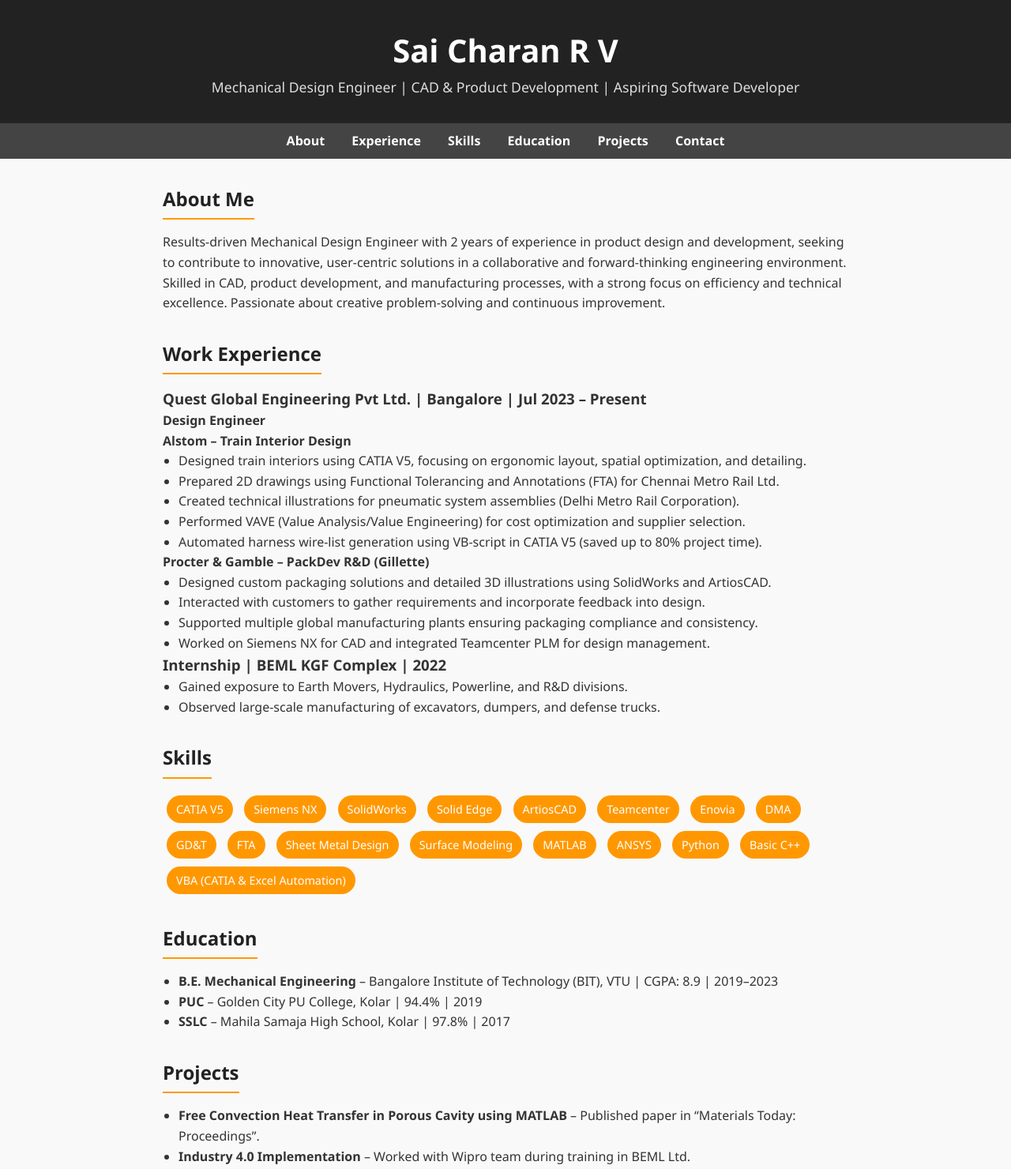
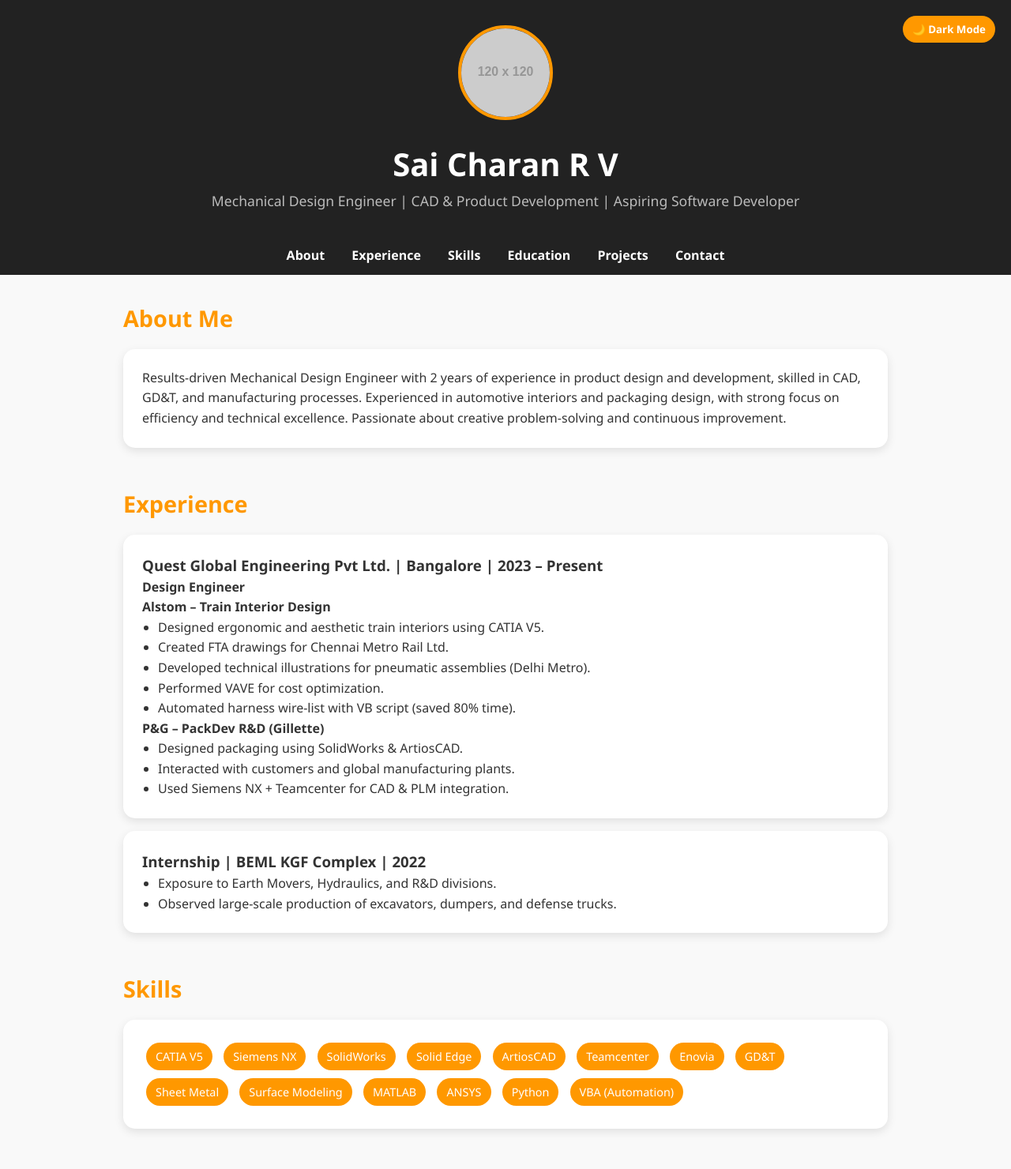
Before and after one commit to saicharan-mech/Profile, a plain HTML site: page index.html in a window 1280 px wide. Shown: the top 1480 px of the page at 79% size. Drawn offline with Linux system fonts and the light colour scheme; placeholder pictures from the web are drawn by us.

Commit message:
Update index.html

```diff
--- a/index.html
+++ b/index.html
@@ -5,24 +5,132 @@
   <meta name="viewport" content="width=device-width, initial-scale=1.0">
   <title>Sai Charan | Portfolio</title>
   <style>
+    :root {
+      --bg: #f9f9f9;
+      --text: #333;
+      --card-bg: #fff;
+      --accent: #ff9800;
+      --nav-bg: #222;
+      --nav-text: #fff;
+    }
+    body.dark {
+      --bg: #121212;
+      --text: #eee;
+      --card-bg: #1e1e1e;
+      --accent: #ff9800;
+      --nav-bg: #000;
+      --nav-text: #ddd;
+    }
+
     * { margin: 0; padding: 0; box-sizing: border-box; font-family: "Segoe UI", Arial, sans-serif; }
-    body { background: #f9f9f9; color: #333; line-height: 1.6; }
-    header { background: #222; color: #fff; padding: 2rem 1rem; text-align: center; }
+    body { background: var(--bg); color: var(--text); line-height: 1.6; transition: 0.3s; }
+
+    header {
+      background: var(--nav-bg);
+      color: var(--nav-text);
+      text-align: center;
+      padding: 2rem 1rem;
+      position: relative;
+    }
+    header img {
+      width: 120px;
+      height: 120px;
+      border-radius: 50%;
+      border: 4px solid var(--accent);
+      margin-bottom: 1rem;
+    }
     header h1 { font-size: 2.5rem; }
-    header p { font-size: 1.1rem; color: #ddd; }
-    nav { background: #444; text-align: center; padding: 0.6rem; }
-    nav a { color: #fff; margin: 0 15px; text-decoration: none; font-weight: bold; }
-    nav a:hover { color: #ff9800; }
-    section { max-width: 900px; margin: 2rem auto; padding: 0 1rem; }
-    section h2 { color: #222; margin-bottom: 1rem; border-bottom: 2px solid #ff9800; display: inline-block; padding-bottom: 5px; }
+    header p { font-size: 1.1rem; color: #bbb; }
+
+    nav {
+      background: var(--nav-bg);
+      text-align: center;
+      padding: 0.7rem;
+      position: sticky;
+      top: 0;
+      z-index: 100;
+    }
+    nav a {
+      color: var(--nav-text);
+      margin: 0 15px;
+      text-decoration: none;
+      font-weight: bold;
+      transition: 0.3s;
+    }
+    nav a:hover { color: var(--accent); }
+
+    .container {
+      max-width: 1000px;
+      margin: 2rem auto;
+      padding: 0 1rem;
+    }
+    section {
+      margin-bottom: 3rem;
+      animation: fadeIn 1s ease-in;
+    }
+    section h2 {
+      margin-bottom: 1rem;
+      color: var(--accent);
+      font-size: 1.8rem;
+    }
+
+    .card {
+      background: var(--card-bg);
+      padding: 1.5rem;
+      border-radius: 15px;
+      margin-bottom: 1rem;
+      box-shadow: 0 4px 12px rgba(0,0,0,0.1);
+      transition: transform 0.2s;
+    }
+    .card:hover { transform: translateY(-5px); }
+
     ul { margin-left: 20px; }
-    .skills span { display: inline-block; background: #ff9800; color: #fff; padding: 6px 12px; border-radius: 20px; margin: 5px; font-size: 0.9rem; }
-    footer { text-align: center; background: #222; color: #fff; padding: 1rem; margin-top: 2rem; }
-    footer a { color: #ff9800; text-decoration: none; }
+
+    .skills span {
+      display: inline-block;
+      background: var(--accent);
+      color: #fff;
+      padding: 6px 12px;
+      border-radius: 20px;
+      margin: 5px;
+      font-size: 0.9rem;
+      transition: 0.3s;
+    }
+    .skills span:hover { background: #e67e00; }
+
+    footer {
+      text-align: center;
+      background: var(--nav-bg);
+      color: var(--nav-text);
+      padding: 1rem;
+    }
+    footer a { color: var(--accent); text-decoration: none; }
+
+    .dark-toggle {
+      position: absolute;
+      right: 20px;
+      top: 20px;
+      background: var(--accent);
+      border: none;
+      padding: 8px 12px;
+      border-radius: 20px;
+      cursor: pointer;
+      color: #fff;
+      font-weight: bold;
+      transition: 0.3s;
+    }
+    .dark-toggle:hover { background: #e67e00; }
+
+    @keyframes fadeIn {
+      from { opacity: 0; transform: translateY(20px); }
+      to { opacity: 1; transform: translateY(0); }
+    }
   </style>
 </head>
 <body>
   <header>
+    <button class="dark-toggle" onclick="toggleDark()">🌙 Dark Mode</button>
+    <img src="https://via.placeholder.com/120" alt="Sai Charan">
     <h1>Sai Charan R V</h1>
     <p>Mechanical Design Engineer | CAD & Product Development | Aspiring Software Developer</p>
   </header>
@@ -36,45 +144,51 @@
     <a href="#contact">Contact</a>
   </nav>
 
+  <div class="container">
     <section id="about">
       <h2>About Me</h2>
+      <div class="card">
         <p>
           Results-driven Mechanical Design Engineer with 2 years of experience in product design and development,
-      seeking to contribute to innovative, user-centric solutions in a collaborative and forward-thinking engineering
-      environment. Skilled in CAD, product development, and manufacturing processes, with a strong focus on
-      efficiency and technical excellence. Passionate about creative problem-solving and continuous improvement.
+          skilled in CAD, GD&T, and manufacturing processes. Experienced in automotive interiors and packaging design,
+          with strong focus on efficiency and technical excellence. Passionate about creative problem-solving and
+          continuous improvement.
         </p>
+      </div>
     </section>
 
     <section id="experience">
-    <h2>Work Experience</h2>
-    <h3>Quest Global Engineering Pvt Ltd. | Bangalore | Jul 2023 – Present</h3>
+      <h2>Experience</h2>
+      <div class="card">
+        <h3>Quest Global Engineering Pvt Ltd. | Bangalore | 2023 – Present</h3>
         <p><b>Design Engineer</b></p>
         <h4>Alstom – Train Interior Design</h4>
         <ul>
-      <li>Designed train interiors using CATIA V5, focusing on ergonomic layout, spatial optimization, and detailing.</li>
-      <li>Prepared 2D drawings using Functional Tolerancing and Annotations (FTA) for Chennai Metro Rail Ltd.</li>
-      <li>Created technical illustrations for pneumatic system assemblies (Delhi Metro Rail Corporation).</li>
-      <li>Performed VAVE (Value Analysis/Value Engineering) for cost optimization and supplier selection.</li>
-      <li>Automated harness wire-list generation using VB-script in CATIA V5 (saved up to 80% project time).</li>
+          <li>Designed ergonomic and aesthetic train interiors using CATIA V5.</li>
+          <li>Created FTA drawings for Chennai Metro Rail Ltd.</li>
+          <li>Developed technical illustrations for pneumatic assemblies (Delhi Metro).</li>
+          <li>Performed VAVE for cost optimization.</li>
+          <li>Automated harness wire-list with VB script (saved 80% time).</li>
         </ul>
-    <h4>Procter & Gamble – PackDev R&D (Gillette)</h4>
+        <h4>P&G – PackDev R&D (Gillette)</h4>
         <ul>
-      <li>Designed custom packaging solutions and detailed 3D illustrations using SolidWorks and ArtiosCAD.</li>
-      <li>Interacted with customers to gather requirements and incorporate feedback into design.</li>
-      <li>Supported multiple global manufacturing plants ensuring packaging compliance and consistency.</li>
-      <li>Worked on Siemens NX for CAD and integrated Teamcenter PLM for design management.</li>
+          <li>Designed packaging using SolidWorks & ArtiosCAD.</li>
+          <li>Interacted with customers and global manufacturing plants.</li>
+          <li>Used Siemens NX + Teamcenter for CAD & PLM integration.</li>
         </ul>
+      </div>
+      <div class="card">
         <h3>Internship | BEML KGF Complex | 2022</h3>
         <ul>
-      <li>Gained exposure to Earth Movers, Hydraulics, Powerline, and R&D divisions.</li>
-      <li>Observed large-scale manufacturing of excavators, dumpers, and defense trucks.</li>
+          <li>Exposure to Earth Movers, Hydraulics, and R&D divisions.</li>
+          <li>Observed large-scale production of excavators, dumpers, and defense trucks.</li>
         </ul>
+      </div>
     </section>
 
     <section id="skills">
       <h2>Skills</h2>
-    <div class="skills">
+      <div class="card skills">
         <span>CATIA V5</span>
         <span>Siemens NX</span>
         <span>SolidWorks</span>
@@ -82,46 +196,79 @@
         <span>ArtiosCAD</span>
         <span>Teamcenter</span>
         <span>Enovia</span>
-      <span>DMA</span>
         <span>GD&T</span>
-      <span>FTA</span>
-      <span>Sheet Metal Design</span>
+        <span>Sheet Metal</span>
         <span>Surface Modeling</span>
         <span>MATLAB</span>
         <span>ANSYS</span>
         <span>Python</span>
-      <span>Basic C++</span>
-      <span>VBA (CATIA & Excel Automation)</span>
+        <span>VBA (Automation)</span>
       </div>
     </section>
 
     <section id="education">
       <h2>Education</h2>
+      <div class="card">
         <ul>
-      <li><b>B.E. Mechanical Engineering</b> – Bangalore Institute of Technology (BIT), VTU | CGPA: 8.9 | 2019–2023</li>
-      <li><b>PUC</b> – Golden City PU College, Kolar | 94.4% | 2019</li>
-      <li><b>SSLC</b> – Mahila Samaja High School, Kolar | 97.8% | 2017</li>
+          <li><b>B.E. Mechanical Engineering</b> – BIT, Bangalore | CGPA: 8.9 (2019–2023)</li>
+          <li><b>PUC</b> – Golden City PU College, Kolar | 94.4% (2019)</li>
+          <li><b>SSLC</b> – Mahila Samaja High School, Kolar | 97.8% (2017)</li>
         </ul>
+      </div>
     </section>
 
     <section id="projects">
       <h2>Projects</h2>
+      <div class="card">
         <ul>
-      <li><b>Free Convection Heat Transfer in Porous Cavity using MATLAB</b> – Published paper in “Materials Today: Proceedings”.</li>
-      <li><b>Industry 4.0 Implementation</b> – Worked with Wipro team during training in BEML Ltd.</li>
+          <li><b>Heat Transfer in Porous Cavity (MATLAB)</b> – Published paper in “Materials Today: Proceedings”.</li>
+          <li><b>Industry 4.0 Implementation</b> – Collaborated with Wipro team during BEML training.</li>
         </ul>
+      </div>
     </section>
 
     <section id="contact">
       <h2>Contact</h2>
+      <div class="card">
         <p>Email: <a href="mailto:scharanrv@gmail.com">scharanrv@gmail.com</a></p>
         <p>Phone: <a href="tel:+918073586631">+91 8073586631</a></p>
         <p>LinkedIn: <a href="https://linkedin.com/in/your-profile" target="_blank">linkedin.com/in/your-profile</a></p>
         <p>GitHub: <a href="https://github.com/your-username" target="_blank">github.com/your-username</a></p>
+      </div>
     </section>
+  </div>
 
  <footer>
-    <p>© 2025 Sai Charan R V | Built with ❤ using GitHub Pages</p>
+    <div style="max-width:1000px; margin:auto; display:flex; flex-wrap:wrap; justify-content:space-between; align-items:center; padding:1rem;">
+
+      <!-- Left side -->
+      <div style="flex:1; min-width:250px; text-align:left; margin:5px;">
+        <p style="margin:0; font-weight:bold;">© 2025 Sai Charan R V</p>
+        <p style="margin:0; font-size:0.9rem; color:#aaa;">Mechanical Design Engineer</p>
+      </div>
+
+      <!-- Middle links -->
+      <div style="flex:1; min-width:250px; text-align:center; margin:5px;">
+        <a href="#about" style="color:var(--accent); margin:0 10px; text-decoration:none;">About</a>
+        <a href="#experience" style="color:var(--accent); margin:0 10px; text-decoration:none;">Experience</a>
+        <a href="#skills" style="color:var(--accent); margin:0 10px; text-decoration:none;">Skills</a>
+        <a href="#projects" style="color:var(--accent); margin:0 10px; text-decoration:none;">Projects</a>
+        <a href="#contact" style="color:var(--accent); margin:0 10px; text-decoration:none;">Contact</a>
+      </div>
+
+      <!-- Right side -->
+      <div style="flex:1; min-width:250px; text-align:right; margin:5px;">
+        <a href="mailto:scharanrv@gmail.com" style="color:var(--accent); margin:0 8px; text-decoration:none;">Email</a>
+        <a href="https://linkedin.com/in/your-profile" target="_blank" style="color:var(--accent); margin:0 8px; text-decoration:none;">LinkedIn</a>
+        <a href="https://github.com/your-username" target="_blank" style="color:var(--accent); margin:0 8px; text-decoration:none;">GitHub</a>
+      </div>
+    </div>
   </footer>
+
+  <script>
+    function toggleDark() {
+      document.body.classList.toggle("dark");
+    }
+  </script>
 </body>
 </html>
```
Lines whose indentation alone changed are shown as unchanged.
